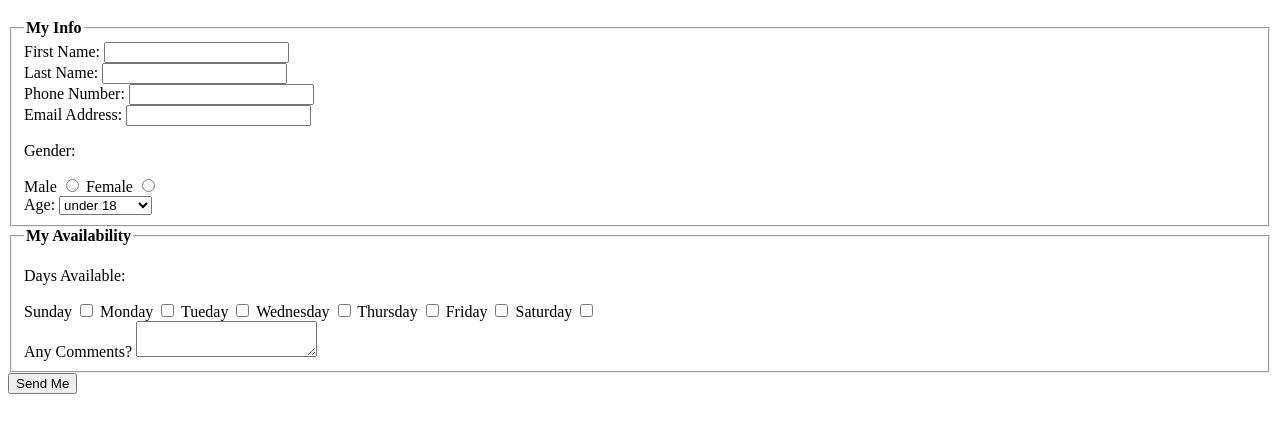
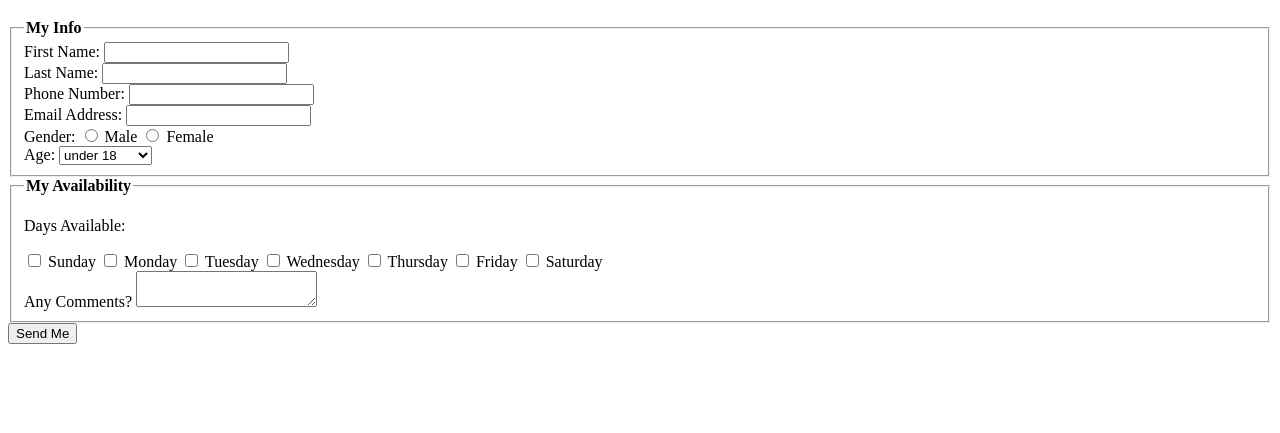
Before and after one commit to ychen304/Lab4, a plain HTML site: page index.html in a window 1280 px wide. Shown: the part 61-494 px from the top of the page. Drawn offline with Linux system fonts and the light colour scheme.

Commit message:
Update index.html

```diff
--- a/index.html
+++ b/index.html
@@ -32,9 +32,9 @@
 			</div>
 
 	<div>
-		<p> Gender: </p>
-		<label> Male <input type = "radio" name = "gender_field" value = "Male"> </label>
-		<label> Female <input type = "radio" name = "gender_field" value = "Female"> </label>
+		<label> Gender: </label>
+		<input type = "radio" name = "gender_field" value = "Male"> <label> Male </label>
+		<input type = "radio" name = "gender_field" value = "Female"> <label> Female </label>
 	</div>
 
 	<div>
@@ -55,18 +55,18 @@
 		<legend> <strong> My Availability </strong> </legend>
 			<p> Days Available: </p>
 				<div>
-					<label> Sunday <input type = "checkbox" name = "available_field[]" value = "Sunday"> </label>
-					<label> Monday <input type = "checkbox" name = "available_field[]" value = "Monday"> </label>
-					<label> Tueday <input type = "checkbox" name = "available_field[]" value = "Tueday"> </label>
-					<label> Wednesday <input type = "checkbox" name = "available_field[]" value = "Wednesday"> </label>
-					<label> Thursday <input type = "checkbox" name = "available_field[]" value = "Thursday"> </label>
-					<label> Friday <input type = "checkbox" name = "available_field[]" value = "Friday"> </label>
-					<label> Saturday <input type = "checkbox" name = "available_field[]" value = "Satursday"> </label>
+					<input type = "checkbox" name = "available_field[]" value = "Sunday"> <label> Sunday </label>
+					<input type = "checkbox" name = "available_field[]" value = "Monday"> <label> Monday </label>
+					<input type = "checkbox" name = "available_field[]" value = "Tueday"> <label> Tuesday </label>
+					<input type = "checkbox" name = "available_field[]" value = "Wednesday"> <label> Wednesday </label>
+					<input type = "checkbox" name = "available_field[]" value = "Thursday"> <label> Thursday </label>
+					<input type = "checkbox" name = "available_field[]" value = "Friday"> <label> Friday </label>
+					<input type = "checkbox" name = "available_field[]" value = "Satursday"> <label> Saturday </label>
 				</div>
 
 			<div>
-				<label for = "comments"> Any Comments? </label>
-					<textarea name = "comments_field" placeholder = "Enter here"> </textarea>
+				<label for = "comments"> Any Comments?
+					<textarea name = "comments_field" placeholder = "Enter here"> </textarea> </label>
 			</div>
 	</fieldset>
 
```
